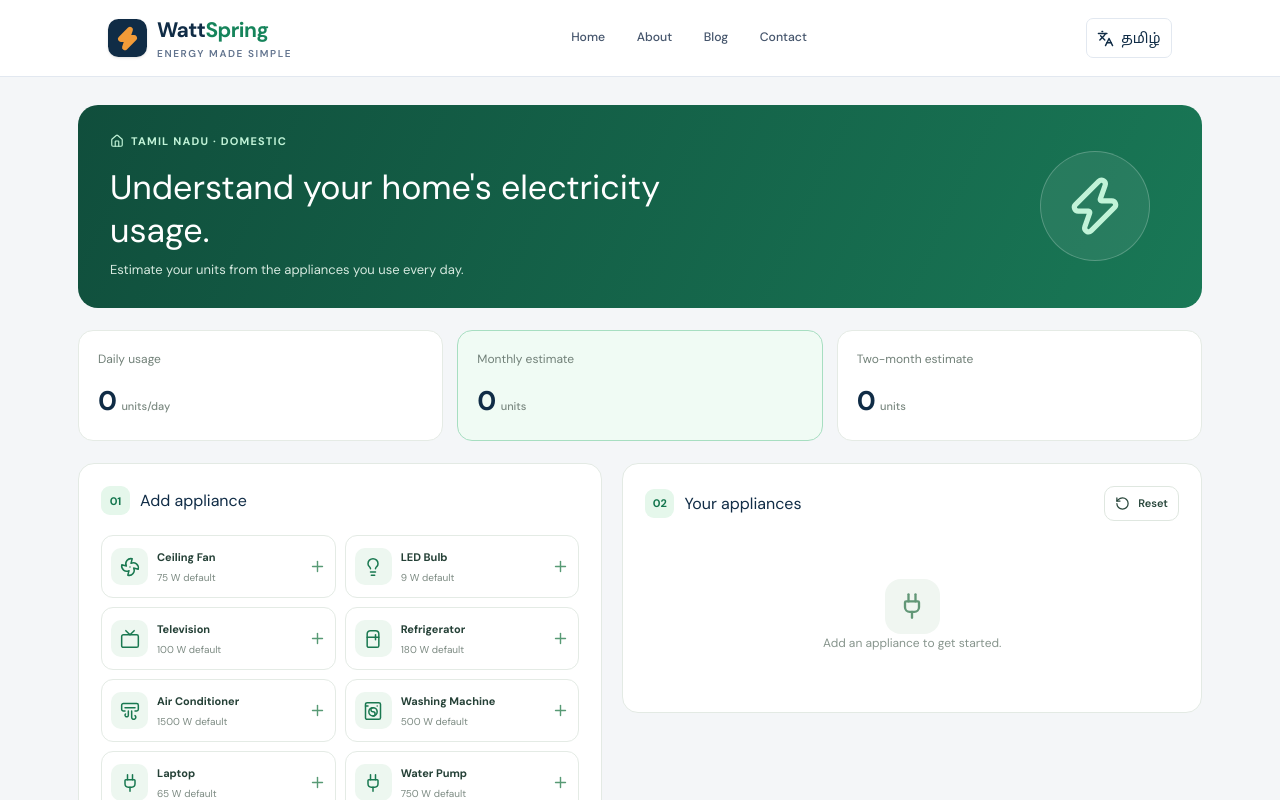
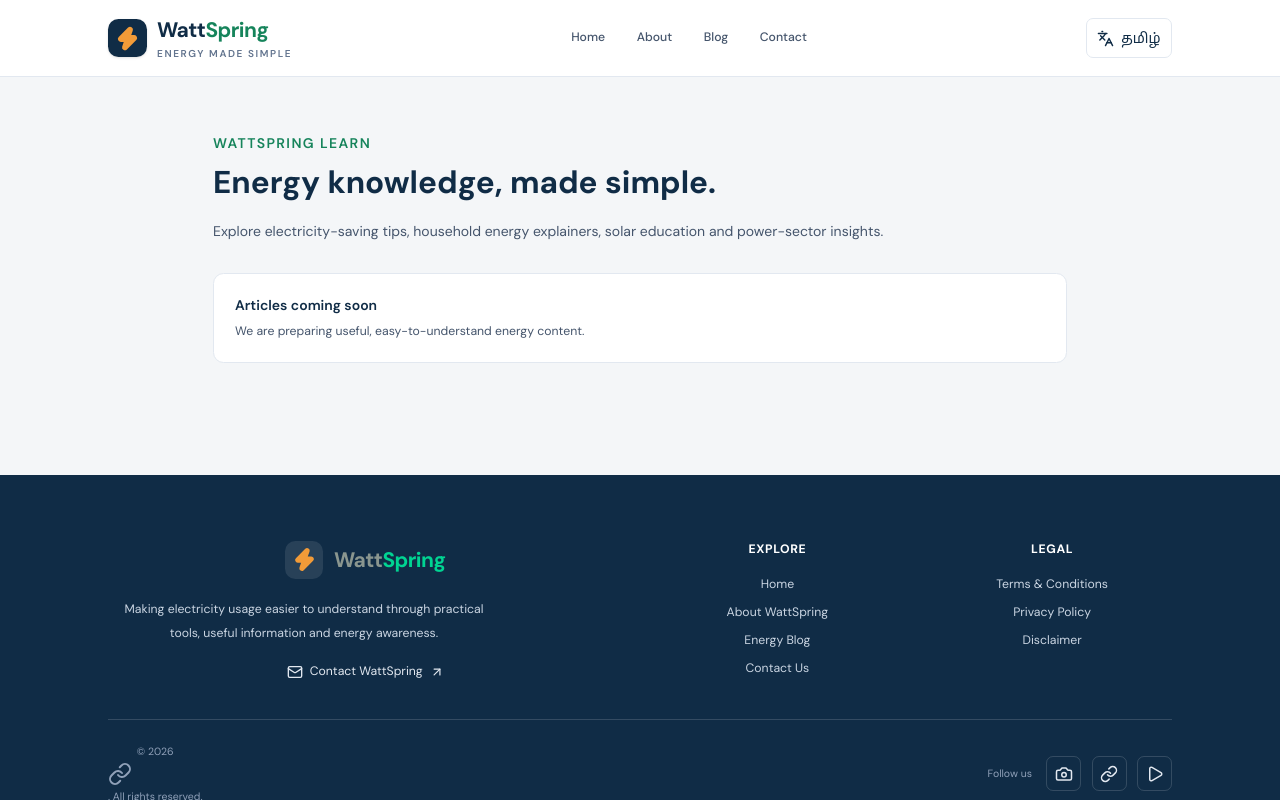
Before and after one commit to abhinandkrishna20/wattspring, a React (Vite) app: page /blog in a window 1280 px wide. Shown: the top 800 px of the page. Built offline with nearby package versions, Linux system fonts and the light colour scheme.

Commit message:
links updated

```diff
--- a/package.json
+++ b/package.json
@@ -16,6 +16,7 @@
     "lucide-react": "^1.58.0",
     "react": "^19.2.8",
     "react-dom": "^19.2.8",
+    "react-router-dom": "^7.18.4",
     "react-social-icons": "^6.27.0",
     "tailwindcss": "^4.3.3"
   },
--- a/src/App.tsx
+++ b/src/App.tsx
@@ -3,6 +3,10 @@ import { useState } from "react";
 // import type { Language } from "./components/Header";
 import Homepage from "./Homepage"
 import MainLayout from "./layouts/Mainlayout"
+import { BrowserRouter, Routes , Route} from "react-router-dom";
+import Contact from "./pages/Contact";
+import Blog from "./pages/Blog";
+import About from "./pages/About";
 
 const App = () => {
   const [lang, setLang] = useState<"en" | "ta">("en");
@@ -12,13 +16,22 @@ const App = () => {
   }
 
   return (
+    <BrowserRouter>
     <MainLayout lang={lang}
       onLanguageChange={toggleLanguage}>
-    <div>
-      <Homepage lang={lang} />
 
-    </div>
+   <Routes>
+
+      <Route path="/" element={<Homepage lang={lang} />} />
+      <Route path="/about" element={<About />} />
+          <Route path="/blog" element={<Blog />} />
+          <Route path="/contact" element={<Contact />} />
+    </Routes>
+
+
+
     </MainLayout>
+    </BrowserRouter>
   )
 }
 
--- a/src/components/Footer.tsx
+++ b/src/components/Footer.tsx
@@ -123,7 +123,7 @@ export default function Footer() {
 
         <div className="mt-10 flex flex-col gap-5 border-t border-white/15 pt-6 sm:flex-row sm:items-center sm:justify-between">
           <p className="text-xs leading-6 text-slate-400">
-            © {new Date().getFullYear()} WattSpring.
+            © {new Date().getFullYear()} <Link to="/">WattSpring</Link>.
             All rights reserved.
           </p>
 
--- a/src/components/Header.tsx
+++ b/src/components/Header.tsx
@@ -7,6 +7,7 @@ import {
   Languages,
   ChevronRight,
 } from "lucide-react";
+import { Link } from "react-router-dom";
 
 export type Language = "en" | "ta";
 
@@ -60,13 +61,14 @@ export default function Header({
           className="hidden items-center gap-1 lg:flex"
         >
           {navigation.map((item) => (
-            <a
+            <Link
               key={item.href}
-              href={item.href}
+              to={item.href}
+              onClick={closeMenu}
               className="rounded-lg px-4 py-2.5 text-sm font-medium text-slate-600 transition hover:bg-watt-light hover:text-watt-green"
             >
               {item.label}
-            </a>
+            </Link>
           ))}
         </nav>
 
--- /dev/null
+++ b/src/pages/About.tsx
@@ -0,0 +1,18 @@
+
+export default function About() {
+  return (
+    <section className="mx-auto max-w-5xl px-4 py-16 sm:px-6">
+      <p className="font-semibold uppercase tracking-widest text-watt-green">
+        About WattSpring
+      </p>
+      <h1 className="mt-3 text-3xl font-bold text-watt-navy sm:text-4xl">
+        Making energy easier to understand.
+      </h1>
+      <p className="mt-5 max-w-3xl leading-8 text-slate-600">
+        WattSpring helps people understand household electricity
+        consumption through practical tools and accessible energy
+        information.
+      </p>
+    </section>
+  );
+}
--- /dev/null
+++ b/src/pages/Blog.tsx
@@ -0,0 +1,25 @@
+
+export default function Blog() {
+  return (
+    <section className="mx-auto max-w-5xl px-4 py-16 sm:px-6">
+      <p className="font-semibold uppercase tracking-widest text-watt-green">
+        WattSpring Learn
+      </p>
+      <h1 className="mt-3 text-3xl font-bold text-watt-navy sm:text-4xl">
+        Energy knowledge, made simple.
+      </h1>
+      <p className="mt-5 leading-8 text-slate-600">
+        Explore electricity-saving tips, household energy explainers,
+        solar education and power-sector insights.
+      </p>
+      <div className="mt-8 rounded-xl border border-slate-200 bg-white p-6">
+        <h2 className="font-semibold text-watt-navy">
+          Articles coming soon
+        </h2>
+        <p className="mt-2 text-sm text-slate-600">
+          We are preparing useful, easy-to-understand energy content.
+        </p>
+      </div>
+    </section>
+  );
+}
--- /dev/null
+++ b/src/pages/Contact.tsx
@@ -0,0 +1,20 @@
+
+export default function Contact() {
+  return (
+    <section className="mx-auto max-w-3xl px-4 py-16 sm:px-6">
+      <p className="font-semibold uppercase tracking-widest text-watt-green">
+        Contact
+      </p>
+      <h1 className="mt-3 text-3xl font-bold text-watt-navy sm:text-4xl">
+        Get in touch with WattSpring.
+      </h1>
+      <p className="mt-5 leading-8 text-slate-600">
+        Have feedback about the calculator or an idea for improving
+        WattSpring? We would love to hear from you.
+      </p>
+      <p className="mt-6 text-sm text-slate-500">
+        Contact form and official contact details will be added here.
+      </p>
+    </section>
+  );
+}
--- /dev/null
+++ b/src/pages/Disclaimer.tsx
@@ -0,0 +1,17 @@
+const Disclaimer = () => {
+  return (
+    <section className="mx-auto max-w-5xl px-4 py-16 sm:px-6">
+      <p className="font-semibold uppercase tracking-widest text-watt-green">
+        Disclaimer
+      </p>
+      <h1 className="mt-3 text-3xl font-bold text-watt-navy sm:text-4xl">
+        Important Information
+      </h1>
+      <p className="mt-5 leading-8 text-slate-600">
+        The information provided on this website is for general informational purposes only. While we strive to provide accurate and up-to-date information, we make no representations or warranties of any kind, express or implied, about the completeness, accuracy, reliability, or availability of the information.
+      </p>
+    </section>
+  );
+};
+
+export default Disclaimer;
--- /dev/null
+++ b/src/pages/PrivacyPolicy.tsx
@@ -0,0 +1,17 @@
+const PrivacyPolicy = () => {
+  return (
+    <section className="mx-auto max-w-5xl px-4 py-16 sm:px-6">
+      <p className="font-semibold uppercase tracking-widest text-watt-green">
+        Privacy Policy
+      </p>
+      <h1 className="mt-3 text-3xl font-bold text-watt-navy sm:text-4xl">
+        Your Privacy is Important to Us
+      </h1>
+      <p className="mt-5 leading-8 text-slate-600">
+        We are committed to protecting your personal information and your right to privacy. If you have any questions about how we collect, use, or share your personal information, please contact us.
+      </p>
+    </section>
+  );
+};
+
+export default PrivacyPolicy;
--- /dev/null
+++ b/src/pages/Terms.tsx
@@ -0,0 +1,17 @@
+const Terms = () => {
+  return (
+    <section className="mx-auto max-w-5xl px-4 py-16 sm:px-6">
+      <p className="font-semibold uppercase tracking-widest text-watt-green">
+        Terms of Service
+      </p>
+      <h1 className="mt-3 text-3xl font-bold text-watt-navy sm:text-4xl">
+        Understanding Our Legal Framework
+      </h1>
+      <p className="mt-5 leading-8 text-slate-600">
+        Please read these terms and conditions carefully before using our services.
+      </p>
+    </section>
+  );
+};
+
+export default Terms;
```
Also changed, not shown: 1 other file (tests, documents, lock files or other folders).
